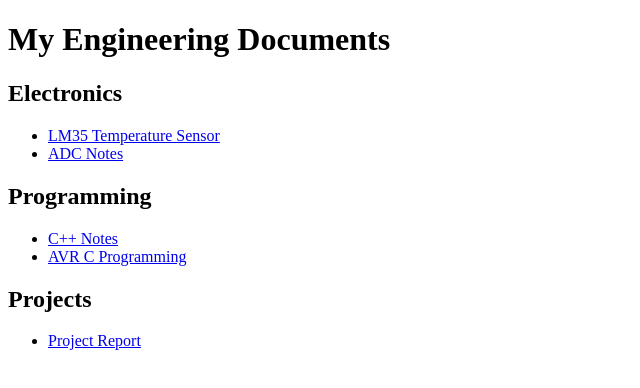
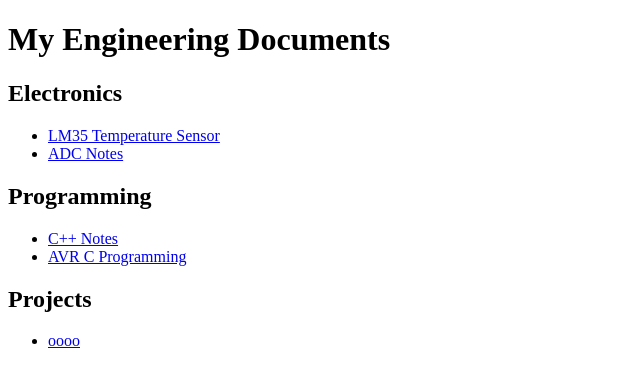
Before and after one commit to mothibabokang216-wq/bokang_.github.io, a plain HTML site: page index.html in a window 1280 px wide. Shown: the full height of the page, 0-640 px from the left. Drawn offline with Linux system fonts and the light colour scheme.

Commit message:
Update project link in index.html

```diff
--- a/index.html
+++ b/index.html
@@ -25,7 +25,7 @@
     <h2>Projects</h2>
 
     <ul>
-        <li><a href="project.pdf">Project Report</a></li>
+        <li><a href="oooo.txt">oooo</a></li>
     </ul>
 
 </body>
```
